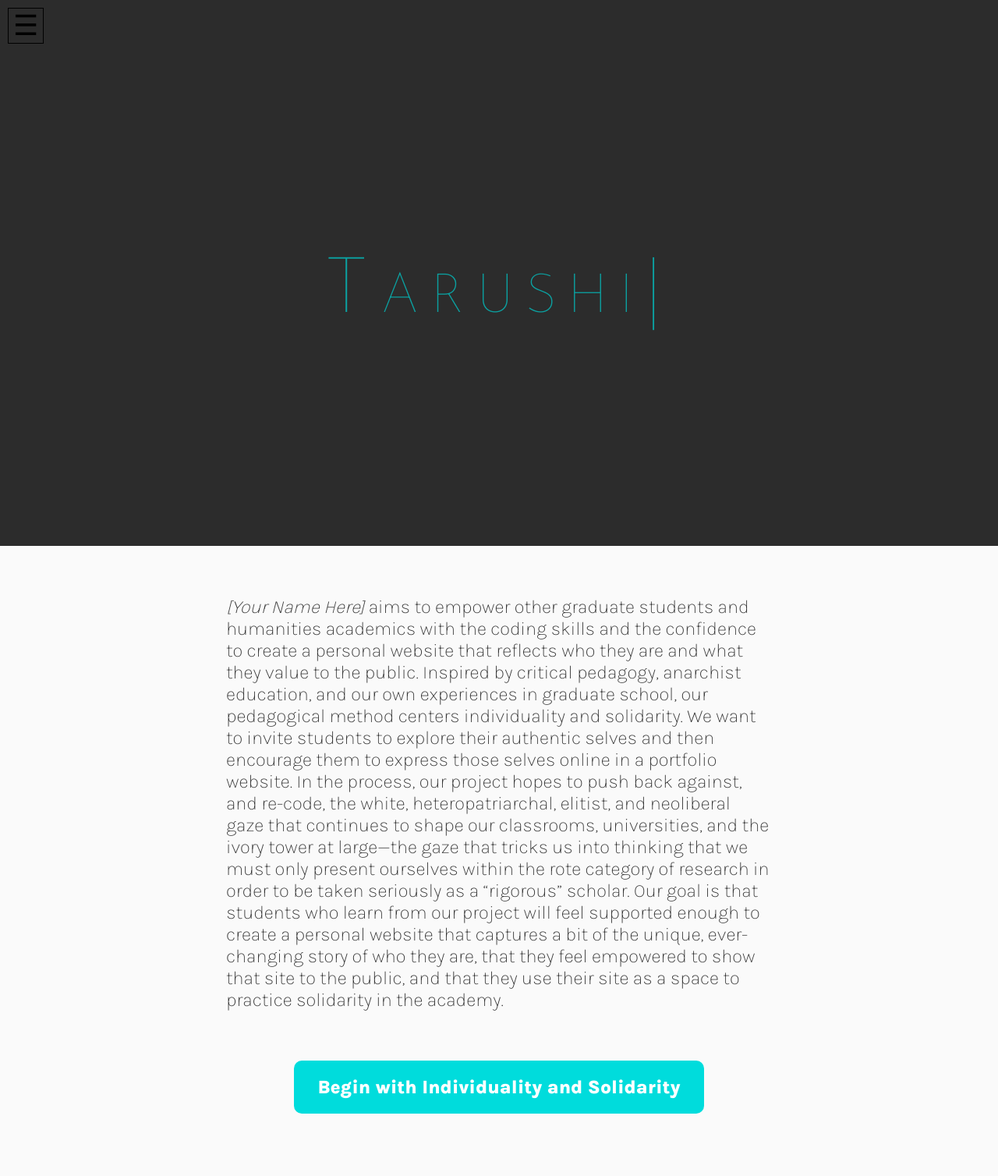
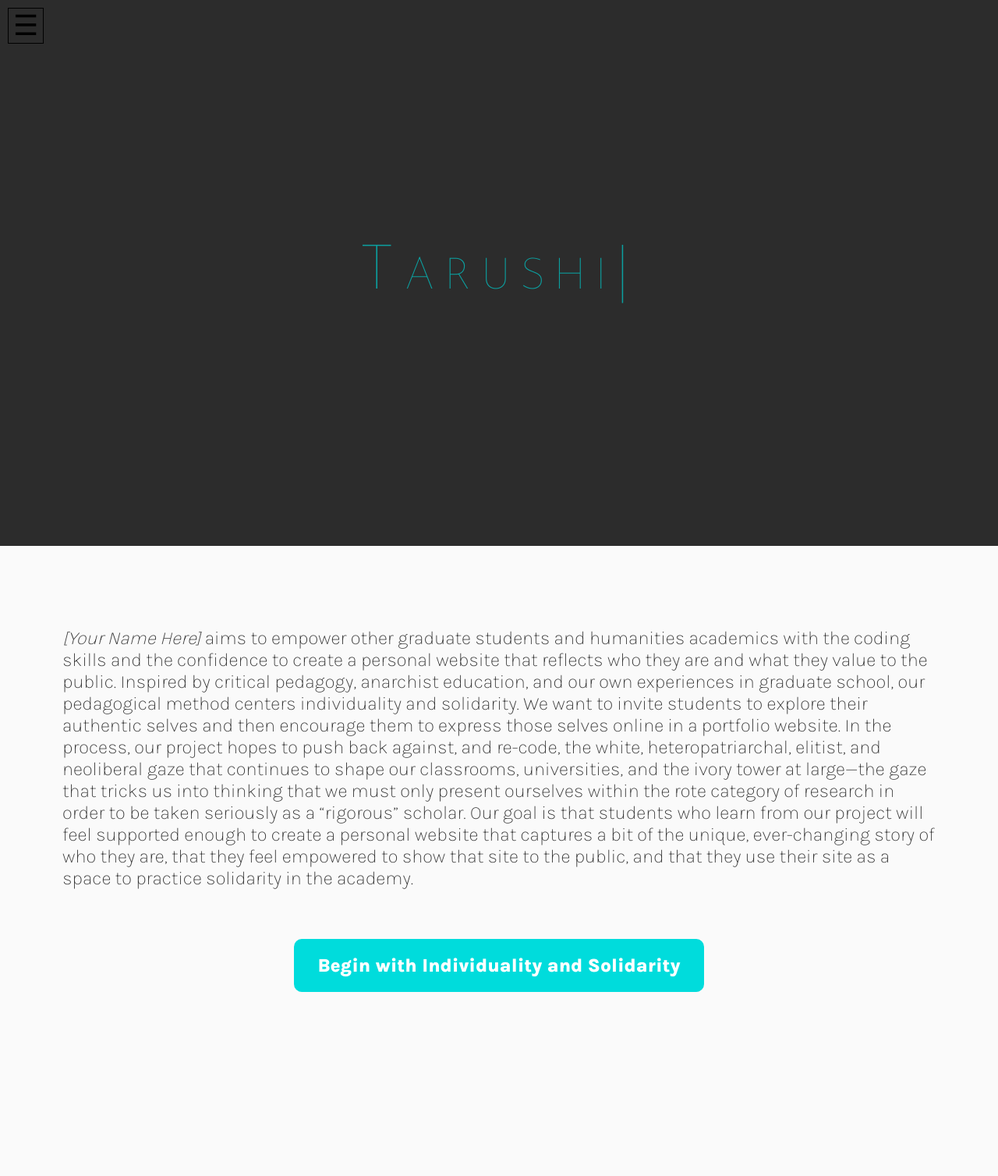
Before and after one commit to scholarslab/brackets, a Jekyll site: the page built from index.html, in a window 1280 px wide. Shown: the whole page at 78% size. Built offline with Jekyll 4.4.1, drawn with Linux system fonts in a browser that asks for light colours; after the commit the page ends 1392 px from its top, so only the background shows below that.

Commit message:
First pass at a sorta-working responsive layout.

```diff
--- a/css/style.scss
+++ b/css/style.scss
@@ -39,8 +39,7 @@
 
 body {
     display:flex;
-    flex-direction: row;
-    flex-wrap: nowrap;
+    flex-direction: column;
 }
 
 a,a:link {
@@ -61,12 +60,6 @@
     width: auto;
     height: auto;
 }
-
-#banner {
-    background: rgba(0,0,0,0.825);
-    padding-top: 50px;
-}
-
 
 h1,h2,h3 {
     font-family: 'Josefin Sans', sans-serif;
@@ -101,20 +94,29 @@
     margin: 0 0 10px 10px;
 }
 
+/* Banner */
+#banner {
+    background: rgba(0,0,0,0.825);
+}
+
+/* Main Content */
+main {
+    padding: 20px;
+}
+
 /* Home */
 .home {
     flex-direction: column;
 
     #banner {
-        height: 90vh;
-        max-height: 700px;
+        height: 30vh;
         display: flex;
         justify-content: center;
         align-items: center;
 
         h1 {
             margin:0;
-            font-size: 100px;
+            font-size: 30px;
         }
 
         /*
@@ -136,11 +138,6 @@
             background:none;
         }
 
-    }
-
-    main {
-        margin: 40px auto;
-        max-width: 700px;
     }
 
 }
@@ -205,7 +202,9 @@
 
 /* Hamburger menu code sourced from https://codepen.io/unleashalicia/pen/YzXrJBN */
 #global_navigation {
-    position:fixed;
+    position:absolute;
+    top:0;
+    right:0;
 }
 #global_navigation ul {
     list-style: none;
@@ -228,7 +227,7 @@
   position: fixed;
   z-index: 1;
   top: 0;
-  left: 0;
+  right: 0;
   background-color: black;
   overflow-x: hidden;
   transition: width 0.5s;
@@ -282,3 +281,46 @@
 .active {
   width: 250px;
 }
+
+@media screen and (min-width: 900px) {
+
+    body {
+        display:flex;
+        flex-direction: row;
+    }
+
+    body > * {
+        flex: 1 1 200px;
+    }
+
+    #banner {
+        max-width: 200px;
+        min-width: 200px;
+    }
+
+    .home #banner {
+        height: 80vh;
+        max-width: none;
+        min-width: none;
+        max-height: 700px;
+        min-height: 200px;
+        width: 100vw;
+        flex-basis: auto;
+    }
+
+    .home #banner h1 {
+        font-size: 80px;
+    }
+
+    #global_navigation,
+    .slide-content {
+        position: fixed;
+        left:0;
+        right: unset;
+    }
+
+    main, {
+        padding: 80px;
+        width: auto;
+    }
+}
```
